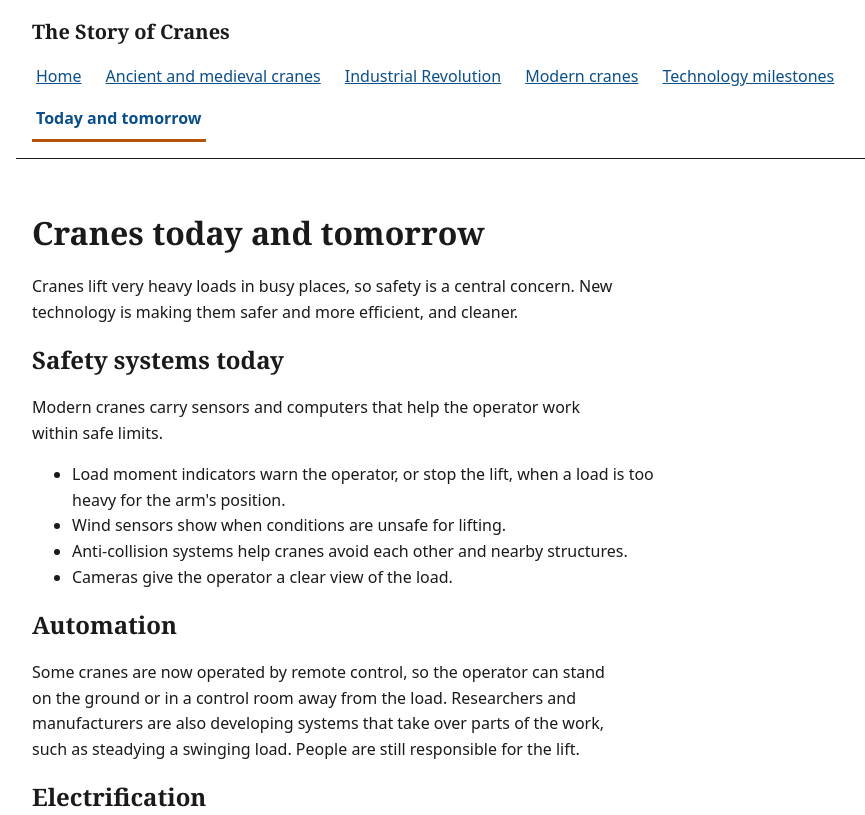
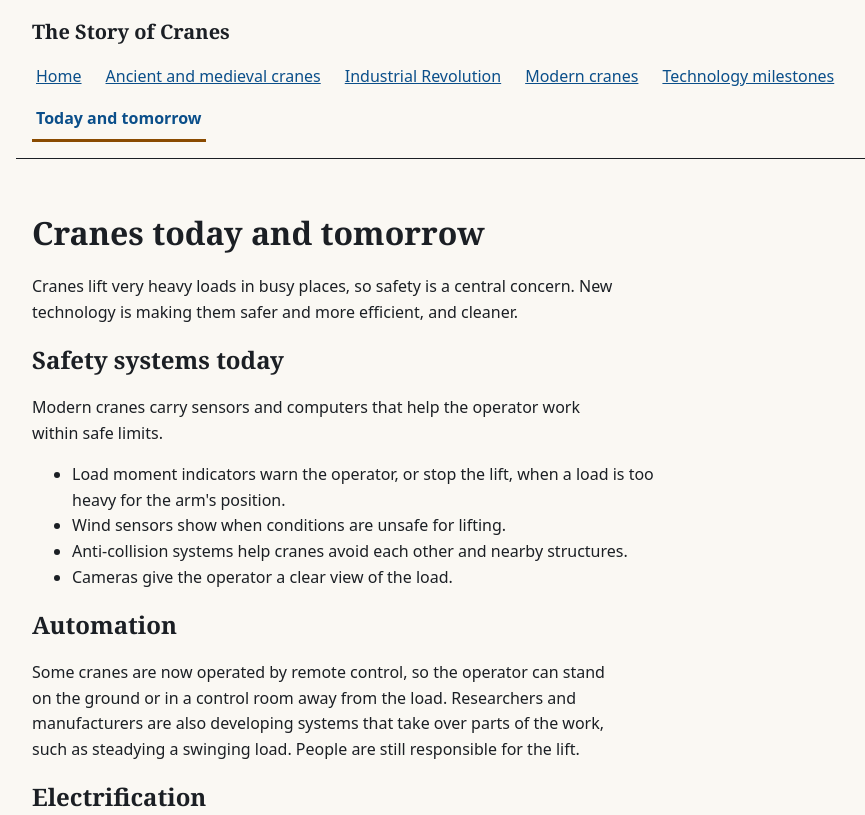
Before and after one commit to datton/orchestrate-demo-cranes, a plain HTML site: page pages/future.html in a window 1280 px wide. Shown: the top 815 px of the page, without its empty margins (144-1009 px from the left). Drawn offline with Linux system fonts and the light colour scheme.

Commit message:
Text-only palette, type scale and tokens

```diff
--- a/css/tokens.css
+++ b/css/tokens.css
@@ -1,13 +1,40 @@
+/* Design tokens for "The Story of Cranes". Text only: colour and type do all the work.
+   Palette: site-office paper, steel ink, crane-safety orange as the single accent.
+   Contrast (WCAG AA, on --color-bg): text 15:1, muted 7:1, link 8:1, accent 6:1.
+   Type: Georgia headings (engineering-drawing seriousness), system sans body for easy reading. */
 :root {
-  /* Designer: colours, type and spacing tokens live here. */
-  --color-bg: #ffffff;
-  --color-text: #1a1a1a;
+  --color-bg: #faf8f3;
+  --color-surface: #f0ece2;
+  --color-text: #1b1f24;
+  --color-muted: #4a525c;
   --color-link: #0b4f8a;
-  --color-accent: #b45309;
+  --color-link-hover: #07325a;
+  --color-accent: #8a4b00;
+  --color-accent-strong: #f2a900;
+  --color-border: #cfc8b8;
+  --color-header-bg: #1b1f24;
+  --color-header-text: #faf8f3;
+  --color-focus: #0b4f8a;
+
   --font-body: system-ui, -apple-system, "Segoe UI", Roboto, sans-serif;
   --font-heading: Georgia, "Times New Roman", serif;
+  --font-mono: ui-monospace, "Cascadia Mono", Consolas, monospace;
+
+  /* type scale, ratio ~1.25 */
+  --text-sm: 0.875rem;
+  --text-base: 1.0625rem;
+  --text-lg: 1.25rem;
+  --text-xl: 1.5625rem;
+  --text-2xl: 1.953rem;
+  --text-3xl: 2.441rem;
+  --leading-body: 1.65;
+  --leading-heading: 1.2;
+
   --space-1: 0.5rem;
   --space-2: 1rem;
   --space-3: 2rem;
+  --space-4: 3rem;
   --measure: 65ch;
+  --radius: 4px;
+  --rule: 1px solid var(--color-border);
 }
```
